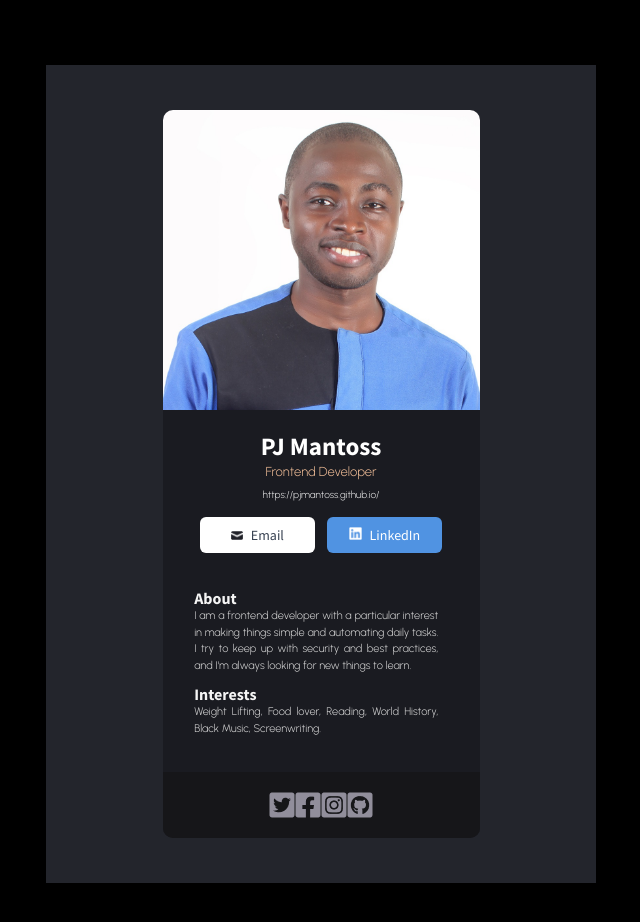
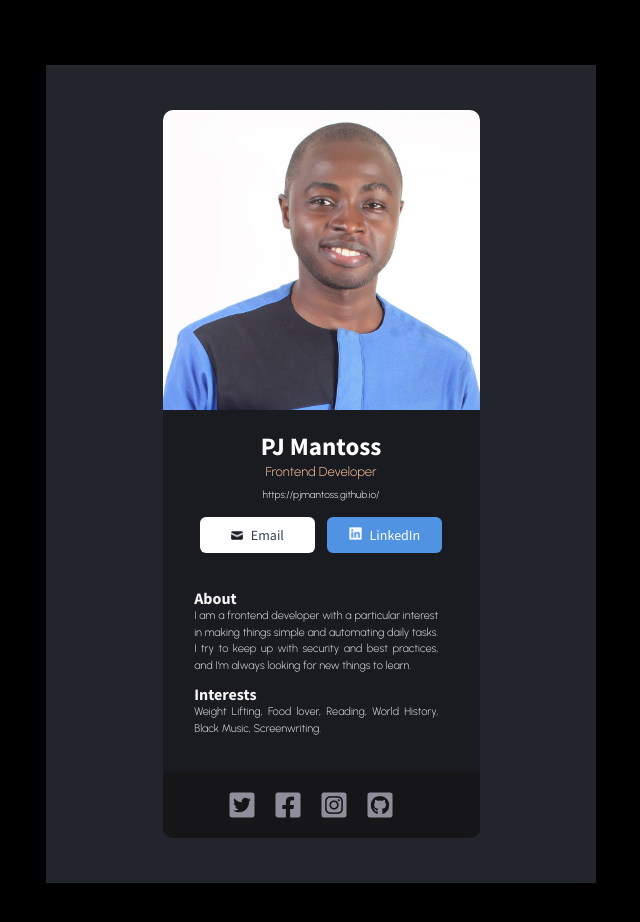
Before and after one commit to PJMantoss/digital-biz-card, a React (Create React App) app: page / in a window 1280 px wide. Shown: the top 922 px of the page, without its empty margins (319-959 px from the left). Built offline with nearby package versions, Linux system fonts and the light colour scheme.

Commit message:
update Footer

```diff
--- a/src/App.css
+++ b/src/App.css
@@ -155,3 +155,7 @@ font-family: 'Urbanist', sans-serif; */
     justify-content: center;
     align-items: center;
 }
+
+.footer > .wrapper > img {
+    margin-right: 20px;
+}
```
